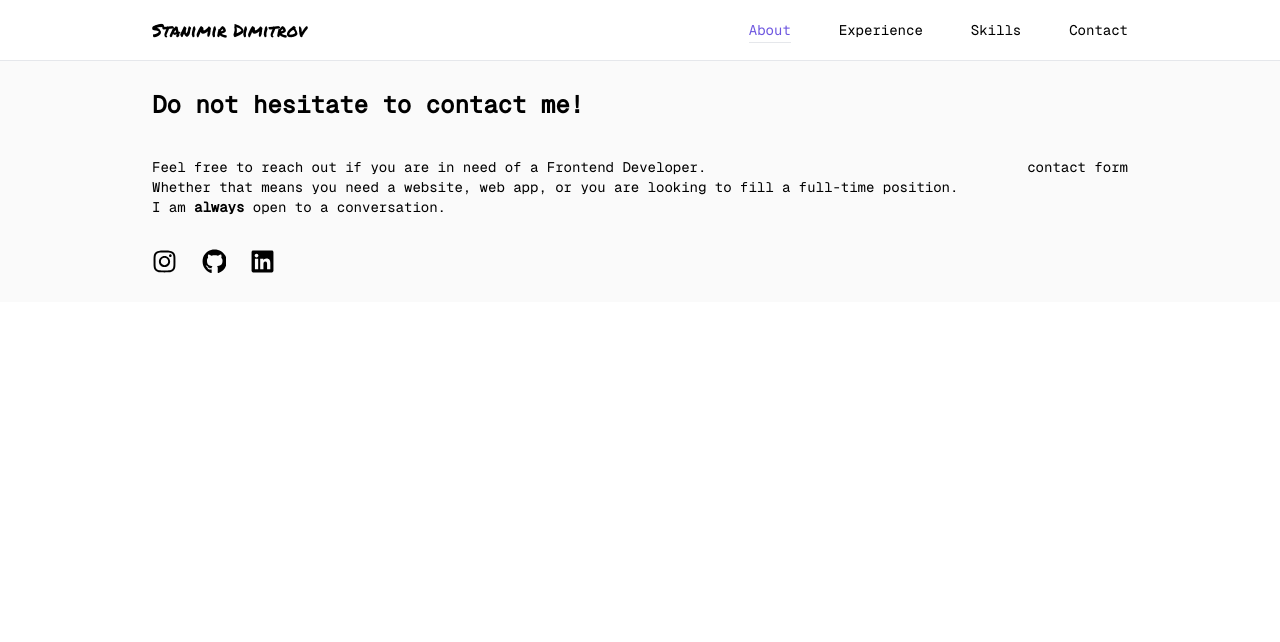
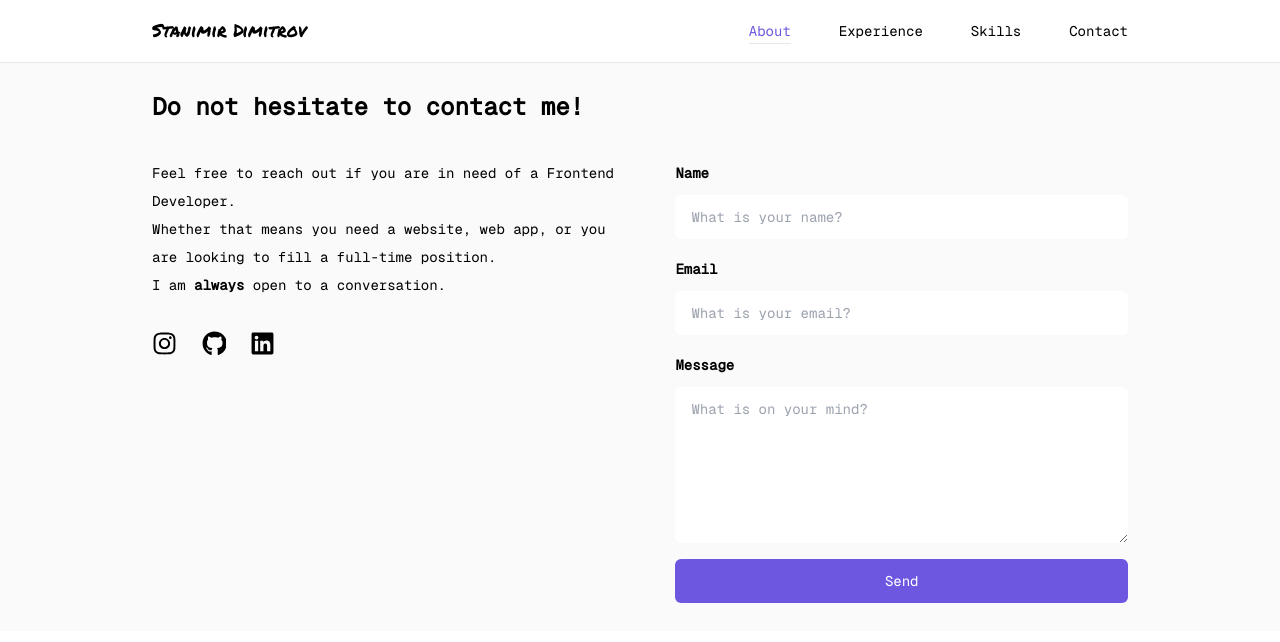
Before and after one commit to standimitrovv/portfolio-23, a React (Vite) app: page / in a window 1280 px wide. Shown: the top 642 px of the page. Built offline with nearby package versions, Linux system fonts and the light colour scheme.

Commit message:
wip: create a contact form

```diff
--- a/src/App.tsx
+++ b/src/App.tsx
@@ -4,7 +4,7 @@ import { MobileMenuProvider } from './features/navbar/state/MobileMenuProvider';
 
 export const App = () => {
   return (
-    <main className='font-geistMono text-sm'>
+    <main className='font-geistMono text-sm leading-7'>
       <MobileMenuProvider>
         <Navbar />
 
--- a/src/features/contact/ContactSection.tsx
+++ b/src/features/contact/ContactSection.tsx
@@ -1,4 +1,5 @@
 import { SocialMediaLinks } from '../../components/SocialMediaLinks';
+import { ContactForm } from './components/ContactForm';
 import { ContactMessage } from './components/ContactMessage';
 
 export const ContactSection = () => {
@@ -8,12 +9,13 @@ export const ContactSection = () => {
         Do not hesitate to contact me!
       </h1>
 
-      <div className='flex justify-between'>
+      <div className='flex justify-between gap-14'>
         <div className='flex flex-col'>
           <ContactMessage />
           <SocialMediaLinks />
         </div>
-        <div>contact form</div>
+
+        <ContactForm />
       </div>
     </section>
   );
--- /dev/null
+++ b/src/features/contact/components/ContactForm.tsx
@@ -0,0 +1,45 @@
+export const ContactForm = () => {
+  return (
+    <form
+      className='flex flex-col w-[80%]'
+      onSubmit={(e) => e.preventDefault()}
+    >
+      <label htmlFor='name' className='font-semibold'>
+        Name
+      </label>
+      <input
+        type='text'
+        id='name'
+        placeholder='What is your name?'
+        className='py-2 px-4 outline-none rounded-md mt-2 mb-4'
+      />
+      <label htmlFor='email' className='font-semibold'>
+        Email
+      </label>
+      <input
+        type='email'
+        id='email'
+        placeholder='What is your email?'
+        className='py-2 px-4 outline-none rounded-md mt-2 mb-4'
+      />
+
+      <label htmlFor='message' className='font-semibold'>
+        Message
+      </label>
+      <textarea
+        id='message'
+        rows={5}
+        cols={12}
+        placeholder='What is on your mind?'
+        className='py-2 px-4 outline-none rounded-md mt-2 mb-4'
+      />
+
+      <button
+        type='submit'
+        className='bg-activeText py-2 rounded-md text-white'
+      >
+        Send
+      </button>
+    </form>
+  );
+};
```
